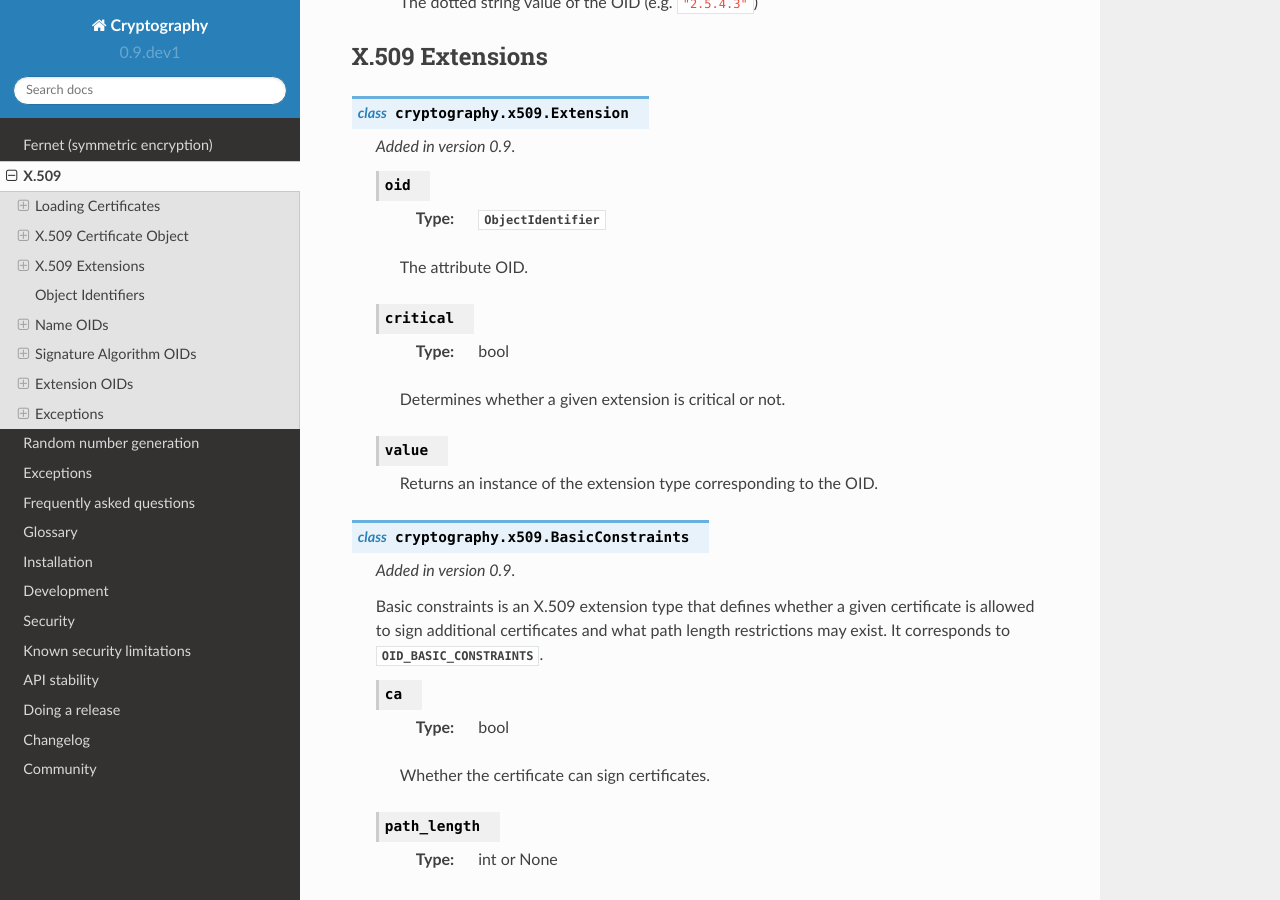
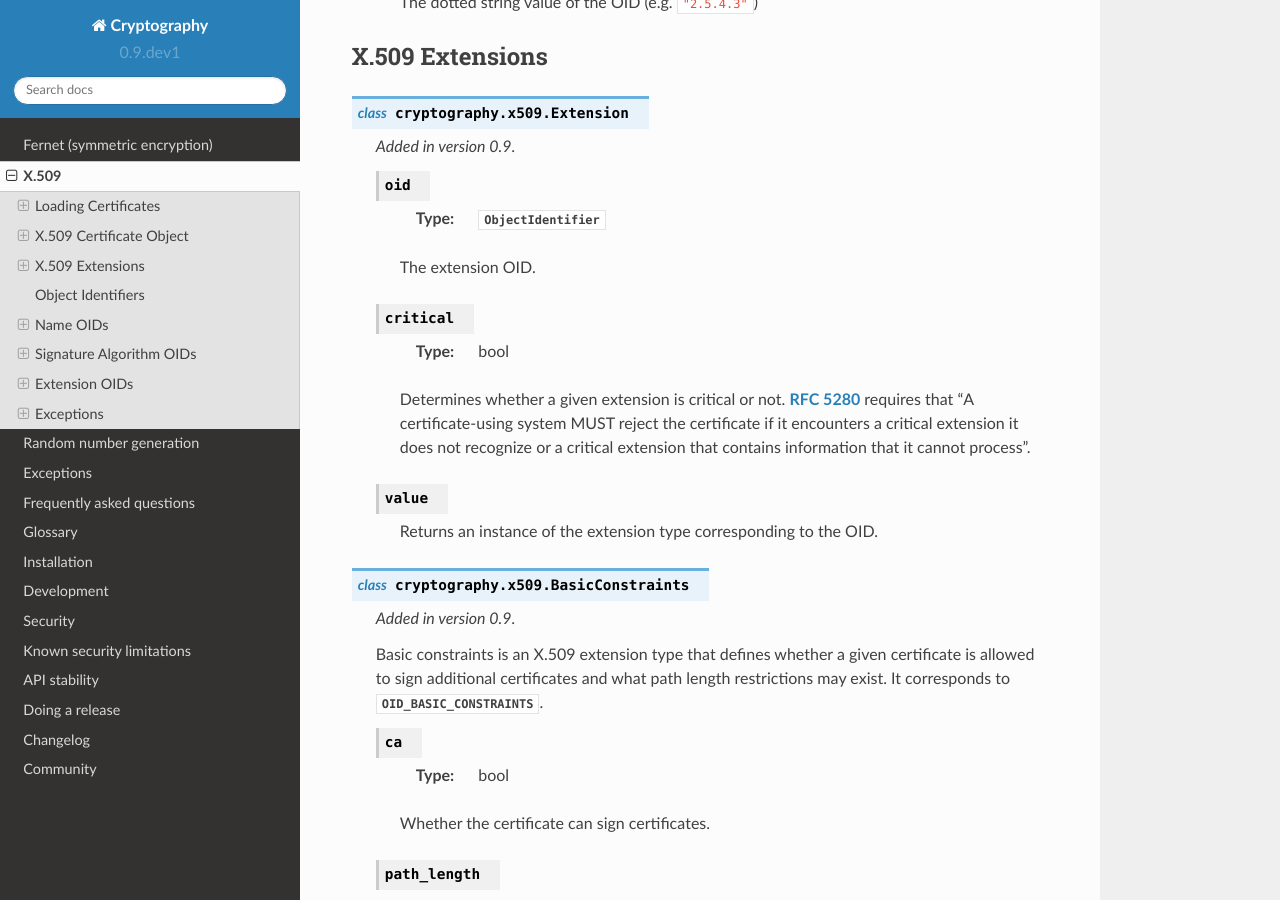
Before and after one commit to WebKing0121/cryptography, a Sphinx documentation site: the page built from docs/x509.rst, in a window 1280 px wide and 900 px high, scrolled down 4473 px. Built offline with Sphinx 7.4.7 and the Read the Docs theme 2.0.0, drawn with Linux system fonts in a browser that asks for light colours; pages that are not in the unit, such as notebooks, are missing from menus.

Commit message:
doc updates and simplification of __repr__

```diff
--- a/docs/x509.rst
+++ b/docs/x509.rst
@@ -284,13 +284,16 @@ X.509 Extensions
 
         :type: :class:`ObjectIdentifier`
 
-        The attribute OID.
+        The extension OID.
 
     .. attribute:: critical
 
         :type: bool
 
-        Determines whether a given extension is critical or not.
+        Determines whether a given extension is critical or not. :rfc:`5280`
+        requires that "A certificate-using system MUST reject the certificate
+        if it encounters a critical extension it does not recognize or a
+        critical extension that contains information that it cannot process".
 
     .. attribute:: value
 
```
Also changed, not shown: 1 other file.
